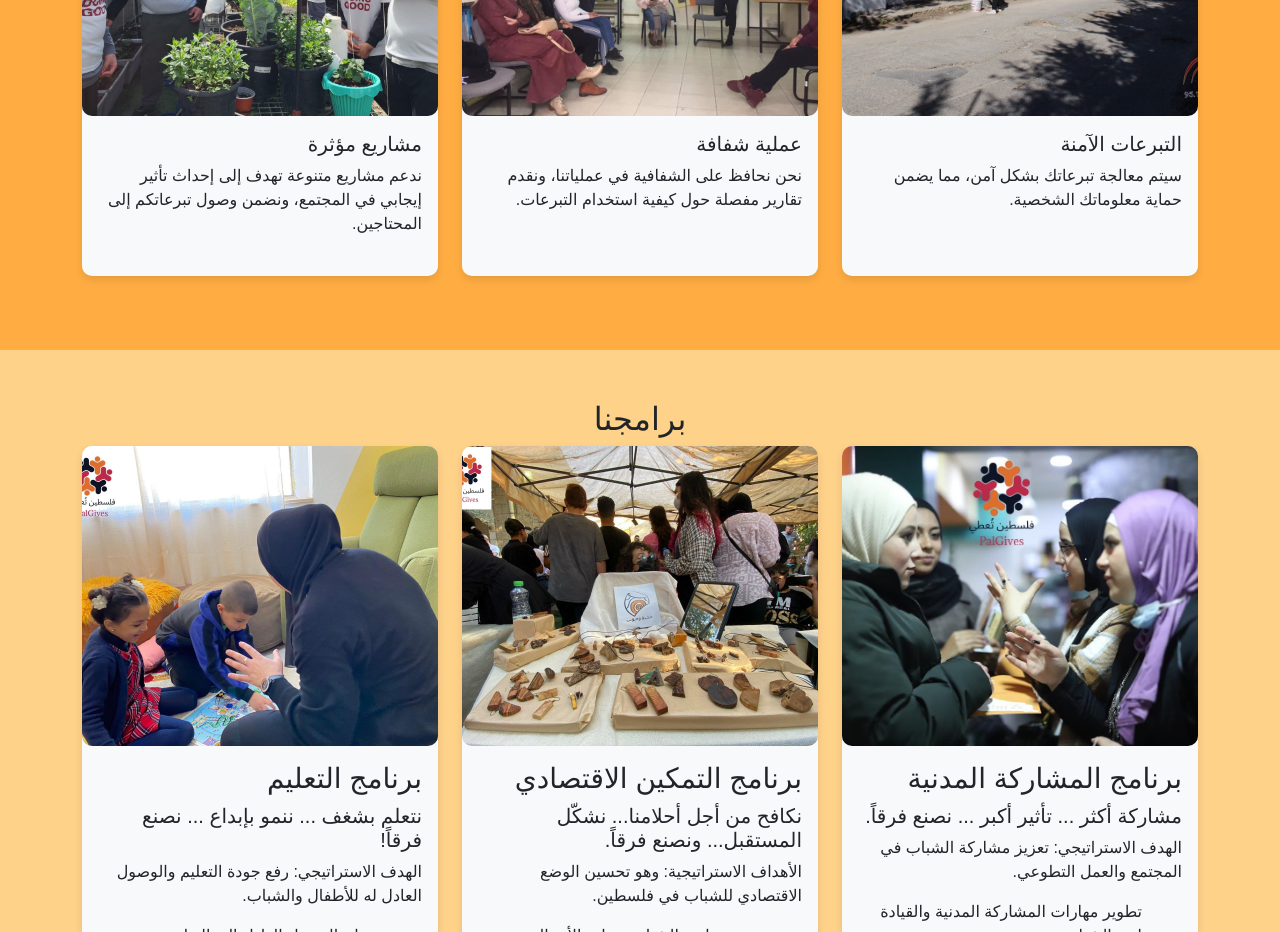
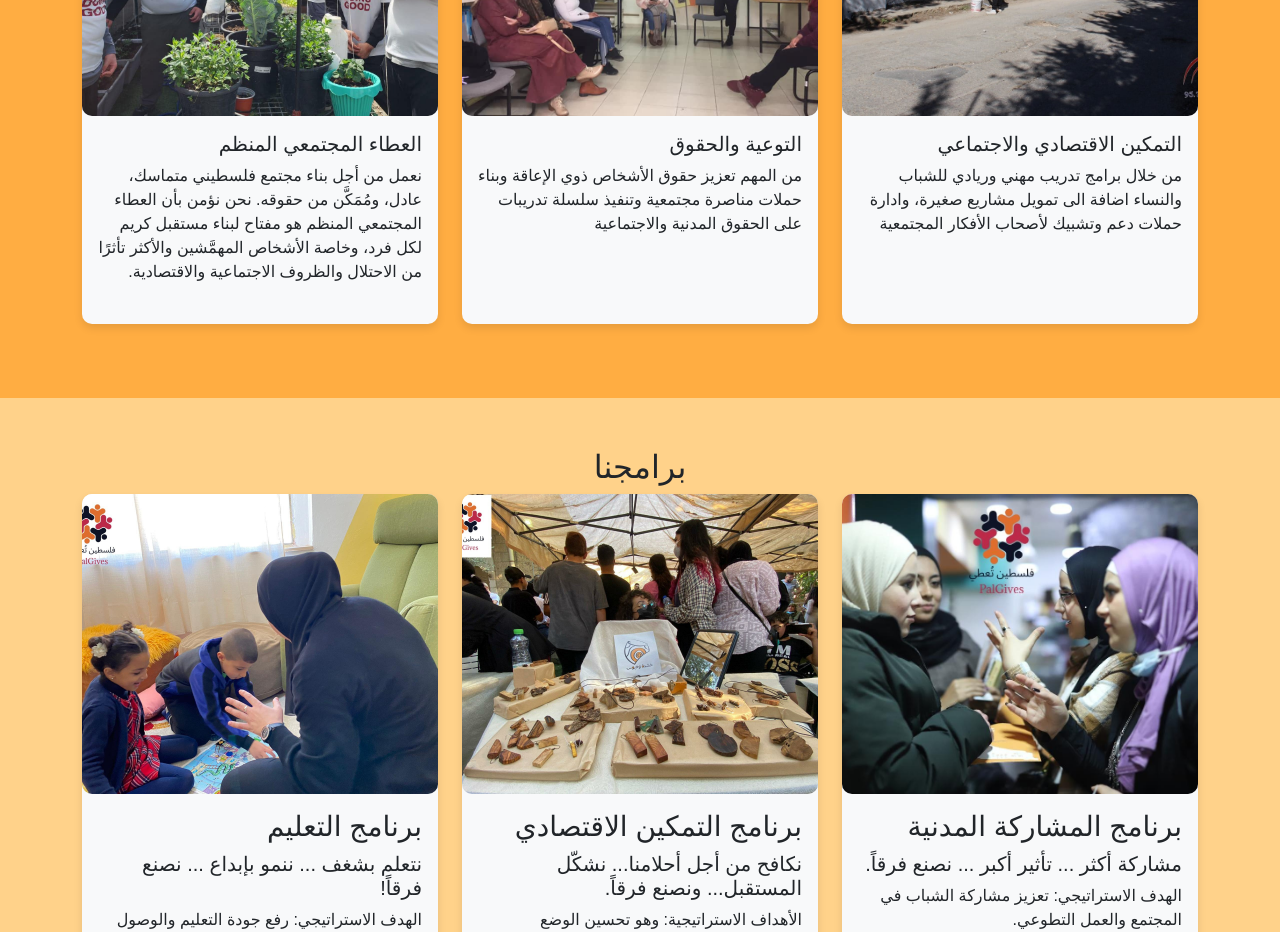
Before and after one commit to Najisabha/PalGive, a plain HTML site: page index.html in a window 1280 px wide. Shown: the part 1000-1932 px from the top of the page. Drawn offline with nearby package versions, Linux system fonts and the light colour scheme.

Commit message:
1.0.0.10

```diff
--- a/index.html
+++ b/index.html
@@ -95,8 +95,8 @@
             <div class="card mb-4">
               <img src="./img/works/work2.jpg" class="card-img-top" alt="Secure Donations">
               <div class="card-body">
-                <h5 class="card-title" id="secure_donations_title">التبرعات الآمنة</h5>
-                <p class="card-text" id="secure_donations_text">سيتم معالجة تبرعاتك بشكل آمن، مما يضمن حماية معلوماتك الشخصية.</p>
+                <h5 class="card-title" id="secure_donations_title">التمكين الاقتصادي والاجتماعي </h5>
+                <p class="card-text" id="secure_donations_text"> من خلال برامج تدريب مهني وريادي للشباب والنساء اضافة الى تمويل مشاريع صغيرة، وادارة حملات دعم وتشبيك لأصحاب الأفكار المجتمعية </p>
               </div>
             </div>
           </div>
@@ -104,8 +104,8 @@
             <div class="card mb-4 ">
               <img src="./img/works/work3.jpg" class="card-img-top" alt="Transparent Process">
               <div class="card-body">
-                <h5 class="card-title" id="transparent_process_title">عملية شفافة </h5>
-                <p class="card-text" id="transparent_process_text">نحن نحافظ على الشفافية في عملياتنا، ونقدم تقارير مفصلة حول كيفية استخدام التبرعات.</p>
+                <h5 class="card-title" id="transparent_process_title"> التوعية والحقوق </h5>
+                <p class="card-text" id="transparent_process_text"> من المهم  تعزيز حقوق الأشخاص ذوي الإعاقة وبناء حملات مناصرة مجتمعية وتنفيذ سلسلة تدريبات على الحقوق المدنية والاجتماعية </p>
               </div>
             </div>
           </div>
@@ -113,8 +113,8 @@
             <div class="card mb-4">
               <img src="./img/works/work4.jpg" class="card-img-top" alt="Impactful Projects">
               <div class="card-body">
-                <h5 class="card-title" id="impactful_projects_title">مشاريع مؤثرة</h5>
-                <p class="card-text" id="impactful_projects_text">ندعم مشاريع متنوعة تهدف إلى إحداث تأثير إيجابي في المجتمع، ونضمن وصول تبرعاتكم إلى المحتاجين.</p>
+                <h5 class="card-title" id="impactful_projects_title"> العطاء المجتمعي المنظم </h5>
+                <p class="card-text" id="impactful_projects_text">  نعمل من أجل بناء مجتمع فلسطيني متماسك، عادل، ومُمَكَّن من حقوقه. نحن نؤمن بأن العطاء المجتمعي المنظم هو مفتاح لبناء مستقبل كريم لكل فرد، وخاصة الأشخاص المهمَّشين والأكثر تأثرًا من الاحتلال والظروف الاجتماعية والاقتصادية.  </p>
               </div>
             </div>
           </div>
```
